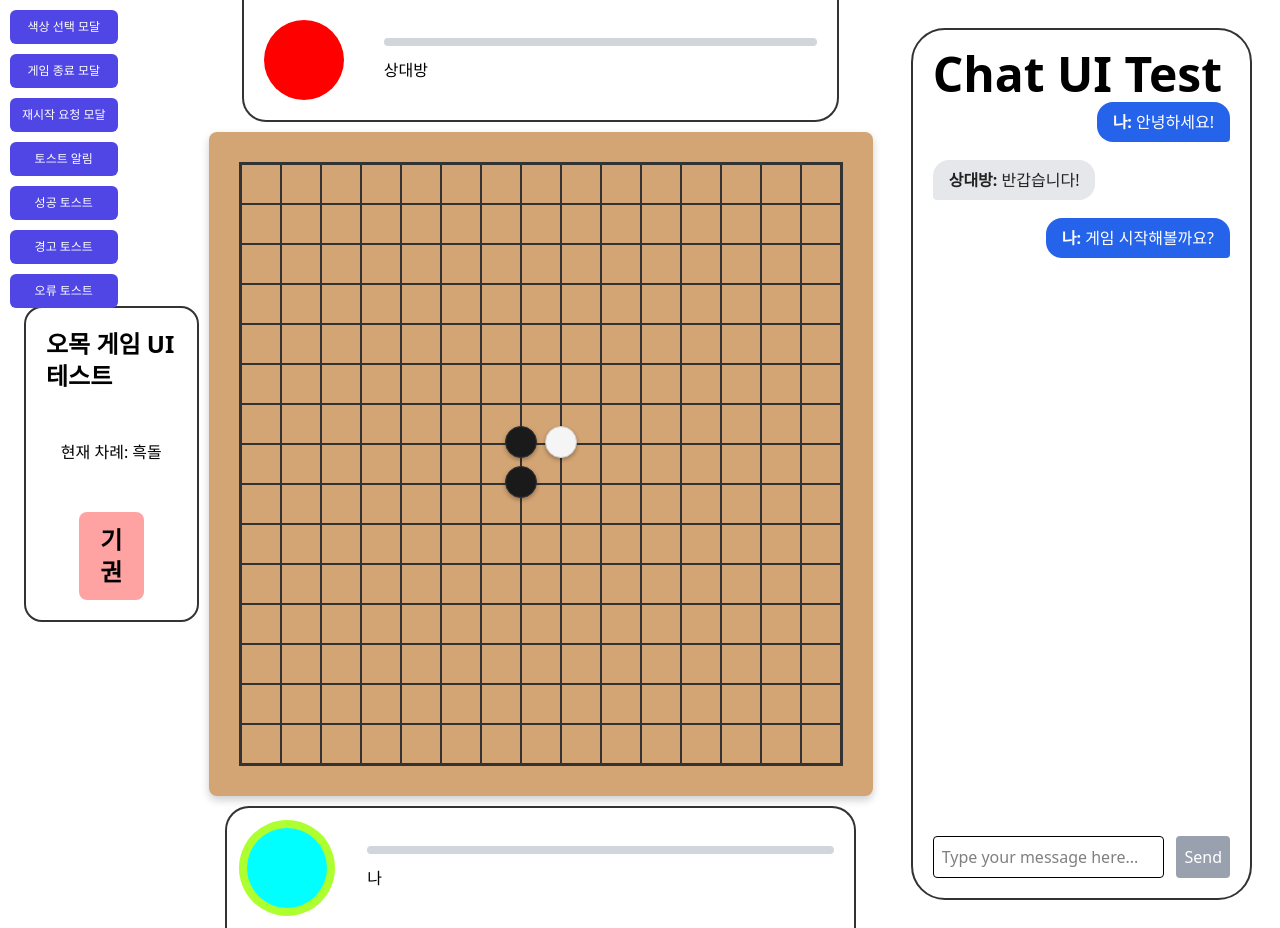
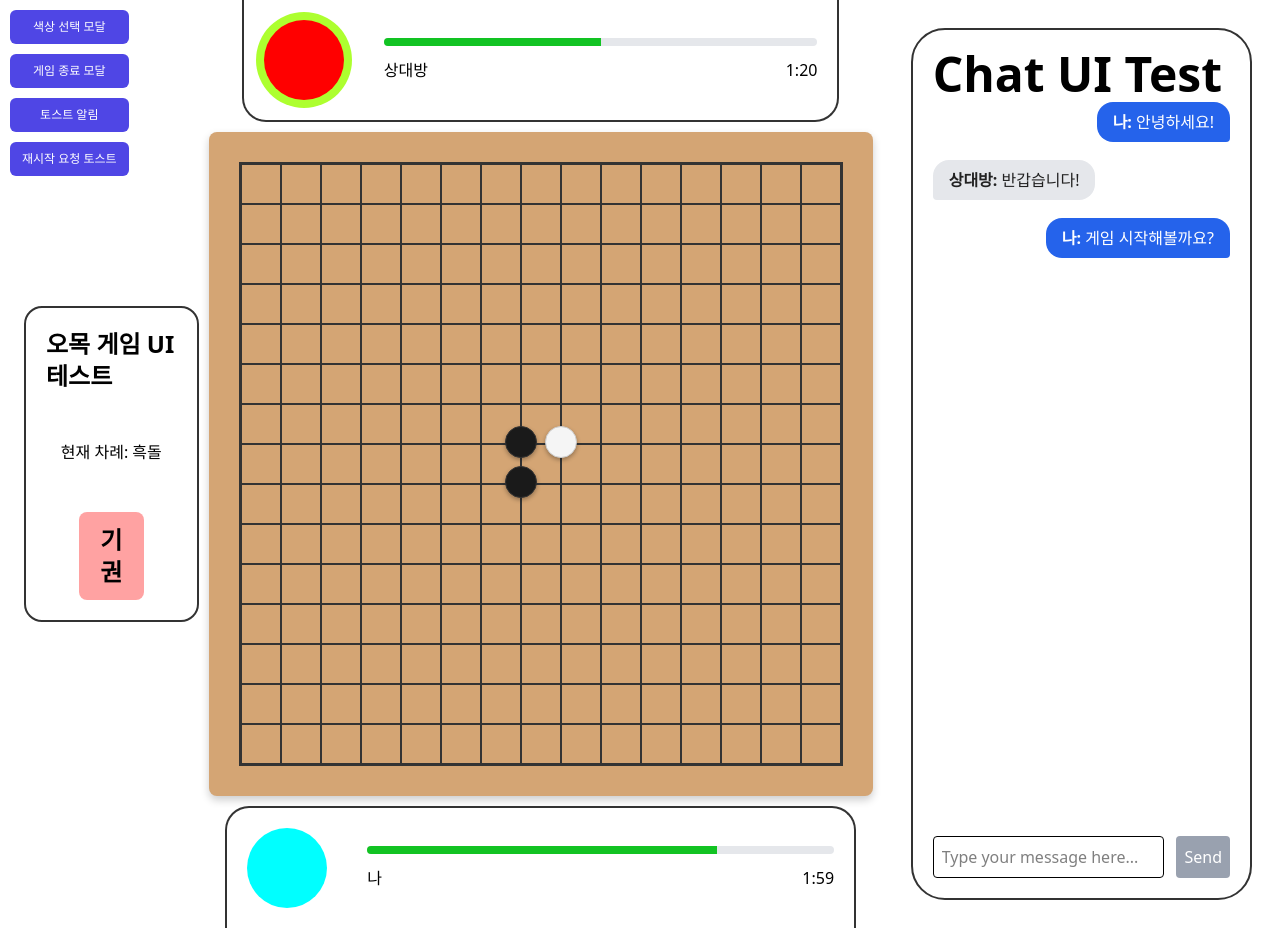
Before and after one commit to answjddns08/GamingHerb, a Vue app in the folder Frontend/: page /uiTest in a window 1280 px wide. Built offline with nearby package versions, Linux system fonts and the light colour scheme.

Commit message:
UI 테스트 창 추가가

```diff
--- a/Frontend/src/views/GomokuUITest.vue
+++ b/Frontend/src/views/GomokuUITest.vue
@@ -17,9 +17,10 @@
         :class="{ active: gameState.currentPlayer !== myColor && !gameState.gameOver }"
       ></div>
       <div class="flex flex-col gap-3 flex-1">
-        <div class="bg-gray-300 rounded-lg w-auto h-2"></div>
+        <progress class="time-bar" max="100" value="50" min="0"></progress>
         <div class="flex justify-between">
           <span>상대방</span>
+          <span>1:20</span>
         </div>
       </div>
     </div>
@@ -55,9 +56,10 @@
         :class="{ active: gameState.currentPlayer === myColor && !gameState.gameOver }"
       ></div>
       <div class="flex flex-col gap-3 flex-1">
-        <div class="bg-gray-300 rounded-lg w-auto h-2"></div>
+        <progress class="time-bar" max="100" value="75" min="0"></progress>
         <div class="flex justify-between">
           <span>나</span>
+          <span>1:59</span>
         </div>
       </div>
     </div>
@@ -91,34 +93,42 @@
     <div class="test-controls">
       <button @click="showColorModal" class="test-btn">색상 선택 모달</button>
       <button @click="showGameEndModal" class="test-btn">게임 종료 모달</button>
-      <button @click="showRestartModal" class="test-btn">재시작 요청 모달</button>
       <button @click="testToast('테스트 메시지', 'info')" class="test-btn">토스트 알림</button>
-      <button @click="testToast('성공!', 'success')" class="test-btn">성공 토스트</button>
-      <button @click="testToast('경고!', 'warning')" class="test-btn">경고 토스트</button>
-      <button @click="testToast('오류!', 'error')" class="test-btn">오류 토스트</button>
+      <button @click="testToast('상대가 재시작 요청을 보냈습니다', 'info')" class="test-btn">
+        재시작 요청 토스트
+      </button>
     </div>
 
     <!-- 돌 선택 모달 -->
     <div v-if="!isSelectedColor" class="modal flex flex-col">
       <h2 class="text-4xl font-bold text-white mb-6">돌 색깔 선택</h2>
       <p class="text-lg text-white mb-8">어떤 색깔의 돌로 플레이하시겠습니까?</p>
-      <div class="flex gap-5 mb-10">
+      <div class="flex gap-10 mb-10">
         <button
           @click="selectColor('black')"
-          class="color-selection-btn min-h-[400px] min-w-[250px]"
+          class="color-selection-btn min-h-[350px] min-w-[250px]"
+          :disabled="enemyColor === 'black'"
+          :class="{ selected: myColor === 'black' }"
         >
           <div class="stone-preview black"></div>
           <span>흑돌 (선공)</span>
+          <span
+            v-if="(enemyColor === 'black') | (myColor === 'black')"
+            class="text-sm text-gray-700"
+            >선택됨</span
+          >
         </button>
         <button
           @click="selectColor('white')"
-          class="color-selection-btn min-h-[400px] min-w-[250px]"
+          class="color-selection-btn min-h-[350px] min-w-[250px]"
+          :disabled="enemyColor === 'white'"
+          :class="{ selected: myColor === 'white' }"
         >
           <div class="stone-preview white"></div>
           <span>백돌 (후공)</span>
         </button>
       </div>
-      <p class="text-sm text-gray-100">흑돌이 먼저 시작합니다</p>
+      <p class="text-gray-100">흑돌이 먼저 시작합니다</p>
     </div>
 
     <!-- 토스트 알림 -->
@@ -151,28 +161,6 @@
         </div>
       </div>
     </div>
-
-    <!-- 재시작 요청 모달 -->
-    <div v-if="showRestartRequestModal" class="modal">
-      <div class="modal-content">
-        <h2 class="text-4xl font-bold mb-6">재시작 요청!</h2>
-        <p class="text-2xl mb-8">상대방({{ restartRequesterName }})이 재시작을 요청했습니다.</p>
-        <div class="flex gap-4 justify-center">
-          <button
-            class="px-6 py-3 bg-blue-500 text-white rounded-lg text-xl font-bold hover:bg-blue-600 transition-all"
-            @click="testAcceptRestart"
-          >
-            수락
-          </button>
-          <button
-            class="px-6 py-3 bg-gray-500 text-white rounded-lg text-xl font-bold hover:bg-gray-600 transition-all"
-            @click="testDeclineRestart"
-          >
-            거절
-          </button>
-        </div>
-      </div>
-    </div>
   </main>
 </template>
 
@@ -190,15 +178,22 @@ const gameState = ref({
 });
 
 /**
- * @todo 재시작 요청 모달 대신 토스트로(둘다 재시작하면 재시작, 둘중 한명이라도 나가면 재시작 못함)
- * @todo 토스트는 하나로 통일(오류나 경고는 딱히 보여줄 일 없음)
+- 재시작 모달 생성
+	- 상대가 돌 선택하면 그 돌의 모달은 사용 못하게 비활성화 처리
+- 재시작 신청
+	- 상대가 재시작 신청을 하면 토스트 메세지가 옴
+	- 양측 모두 재시작 버튼을 누를 때에만 재시작
+	- 둘중 한명이라도 나가면 재시작이 비활성화되고 토스트로 나갔다고 메세지가 옴
+- 타이머 바(timer-bar) 구현
+	- 각 플레이어의 남은 시간을 표시
+	- 시간이 다 되면 자동으로 기권 처리
+- 그외 대충 오류 확인 정도
  */
 
 // UI 상태 변수들
 const tempMsg = ref("");
-const myColor = ref("black");
-const showRestartRequestModal = ref(false);
-const restartRequesterName = ref("테스트 플레이어");
+const myColor = ref("");
+const enemyColor = ref("black");
 const isSelectedColor = ref(true);
 const showGameOverModal = ref(false);
 const toastMessage = ref("");
@@ -222,9 +217,12 @@ function testToast(message, type = "info", duration = 3000) {
 
 // 돌 색깔 선택
 function selectColor(color) {
+  if (myColor.value === color) {
+    myColor.value = "";
+    return;
+  }
+
   myColor.value = color;
-  isSelectedColor.value = true;
-  testToast(`${color === "black" ? "흑돌" : "백돌"}을 선택했습니다!`, "success");
 }
 
 // 테스트 함수들
@@ -253,22 +251,6 @@ const testRestartGame = () => {
   showGameOverModal.value = false;
 };
 
-const testAcceptRestart = () => {
-  showRestartRequestModal.value = false;
-  gameState.value.gameOver = false;
-  gameState.value.winner = null;
-  gameState.value.currentPlayer = "black";
-  gameState.value.board = Array(15)
-    .fill(null)
-    .map(() => Array(15).fill(null));
-  testToast("재시작이 수락되었습니다!", "success");
-};
-
-const testDeclineRestart = () => {
-  showRestartRequestModal.value = false;
-  testToast("재시작을 거절했습니다", "warning");
-};
-
 // 테스트 모달 표시 함수들
 const showColorModal = () => {
   isSelectedColor.value = false;
@@ -283,10 +265,6 @@ const showGameEndModal = () => {
 const hideGameEndModal = () => {
   showGameOverModal.value = false;
   gameState.value.gameOver = false;
-};
-
-const showRestartModal = () => {
-  showRestartRequestModal.value = true;
 };
 
 onMounted(() => {
@@ -538,6 +516,16 @@ onMounted(() => {
   transition: all 0.3s;
 }
 
+.color-selection-btn:disabled {
+  background: #9ea7b5;
+  pointer-events: none;
+}
+
+.color-selection-btn.selected {
+  border: 4px solid #2563eb;
+  box-shadow: 0 0 10px rgba(37, 99, 235, 0.7);
+}
+
 .color-selection-btn:hover {
   transform: scale(1.05);
   box-shadow: 0 4px 12px rgba(0, 0, 0, 0.2);
@@ -598,4 +586,21 @@ onMounted(() => {
     opacity: 1;
   }
 }
+
+.time-bar {
+  width: 100%;
+  height: 8px;
+  background-color: #e5e7eb;
+  border-radius: 4px;
+  overflow: hidden;
+  position: relative;
+}
+
+.time-bar::-webkit-progress-bar {
+  background-color: #e5e7eb;
+}
+
+.time-bar::-webkit-progress-value {
+  background-color: #12c323;
+}
 </style>
```
